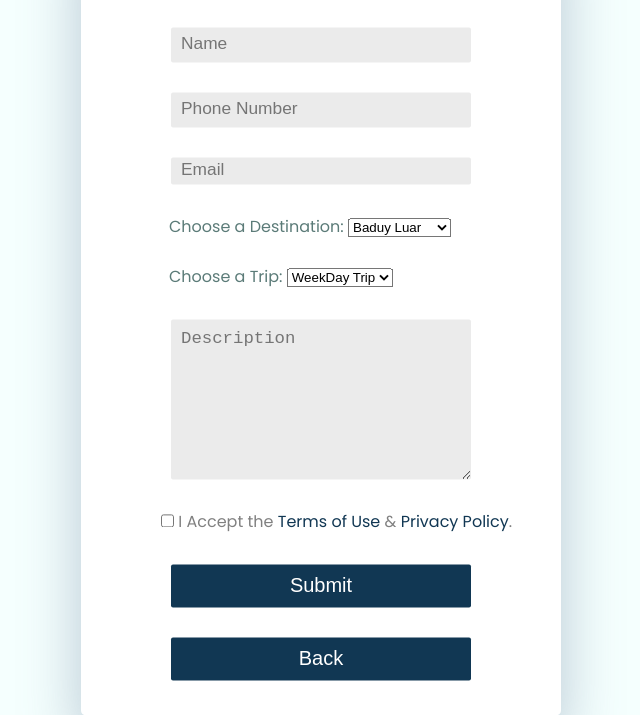
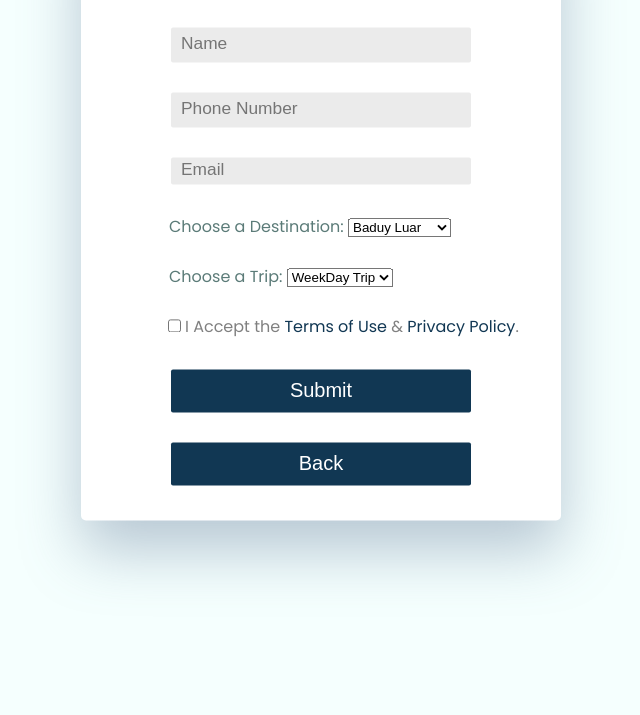
Before and after one commit to saddadnabbil/wisatalebak, a plain HTML site: page order.html in a window 1280 px wide. Shown: the part 95-810 px from the top of the page, without its empty margins (319-959 px from the left). Drawn offline with nearby package versions, Linux system fonts and the light colour scheme; a script that the page names is missing.

Commit message:
change description

```diff
--- a/order.html
+++ b/order.html
@@ -43,10 +43,9 @@
                     <select id="trip"class="option" >
                         <option value="weekday">WeekDay Trip</option>
                         <option value="baduydalam">WeekEnd Trip</option>
-                    </select>
+                    </select><br><br>
 
-                    <textarea class="message formEntry" placeholder="Description"></textarea>
-                    <input type="checkbox" class="termsConditions" value="Term">
+                    <input type="checkbox" class="termsConditions" value="Term" style="margin-left: 6.5em;">
                     <label style="color: grey" for="terms"> I Accept the <span style="color: #113753">Terms of Use</span> & <span style="color: #113753">Privacy Policy</span>.</label><br>
 
                     <button class="submit formEntry">Submit</button><button class="submit formEntry"><a href="explore.html" style="color: white;">Back</a> </button>
```
Also changed, not shown: index.html (+1 -1 lines).
